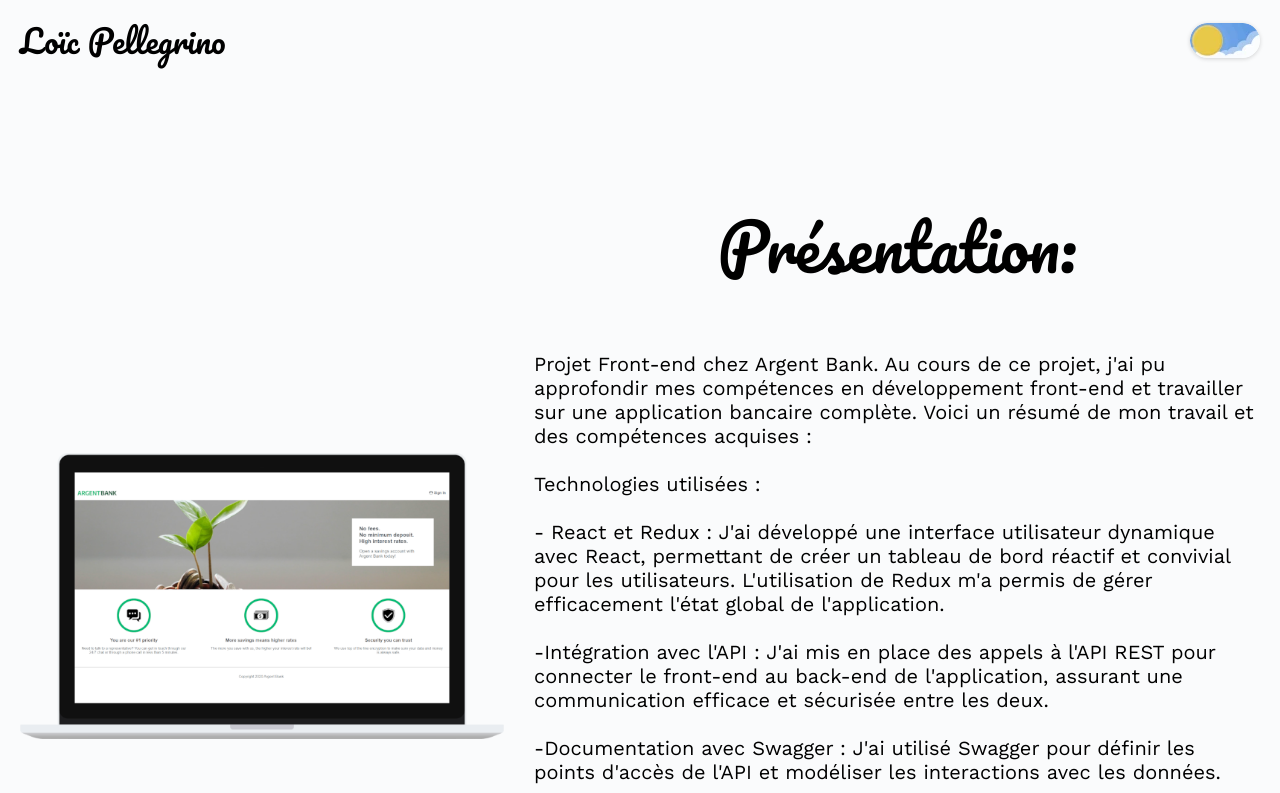
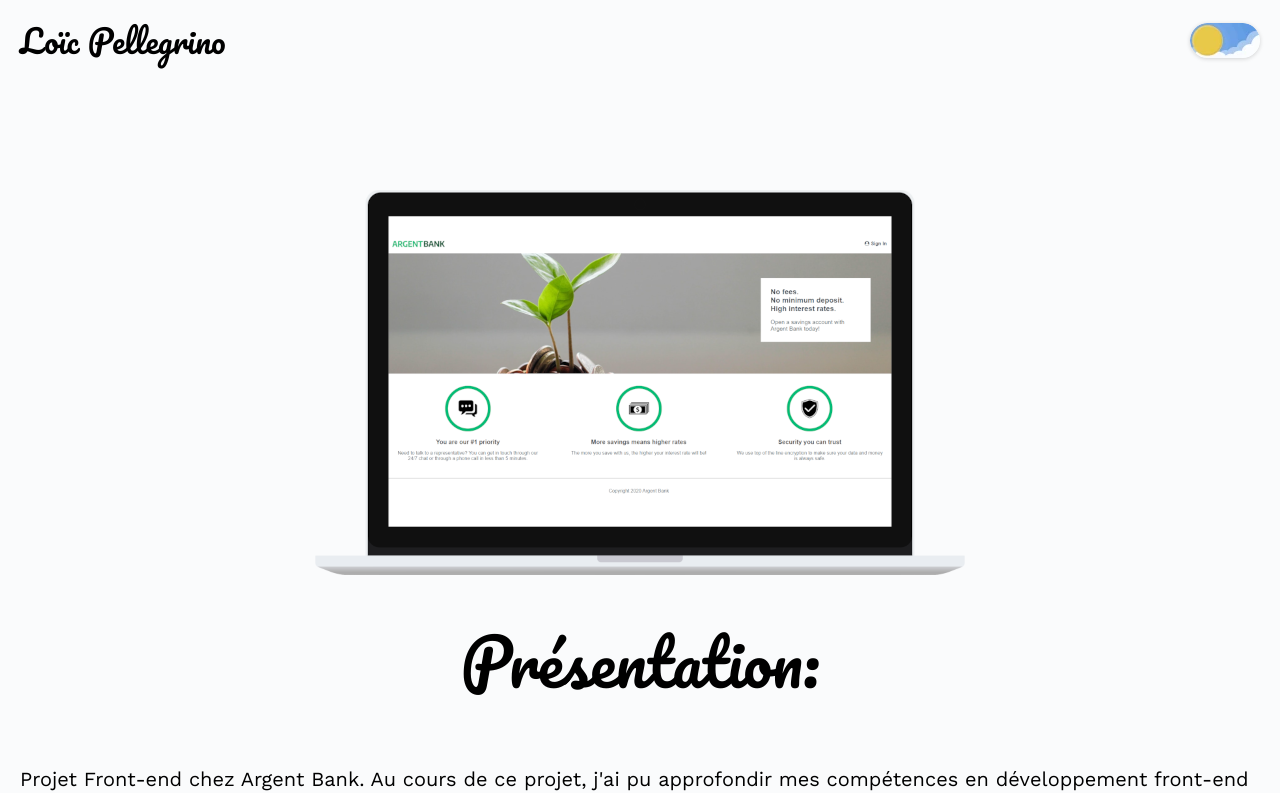
Before and after one commit to BetaPeche/MonPortfolio, a React (Vite) app: page /ArgentBank in a window 1280 px wide. Shown: the top 793 px of the page. Built offline with nearby package versions, Linux system fonts and the light colour scheme.

Commit message:
Change 'presentation' template

```diff
--- a/src/styles/pages/_project.scss
+++ b/src/styles/pages/_project.scss
@@ -1,13 +1,12 @@
 .presentation {
     width: 100%;
-    display: grid;
-    grid-template-columns: 2fr 3fr;
+    display: flex;
+    flex-direction: column;
     gap: 30px;
     margin-top: 60px;
     margin-bottom: 60px;
     white-space: pre-line;
     img {
-        width: 100%;
         align-self: center;
     }
     .presentation-text {
```
